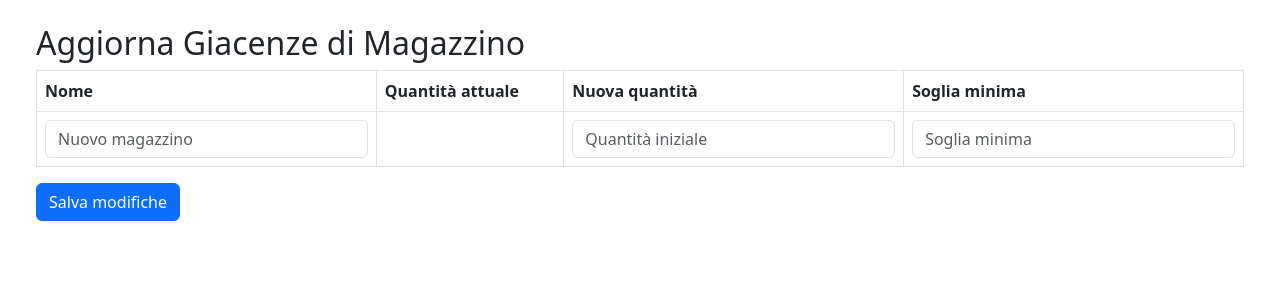
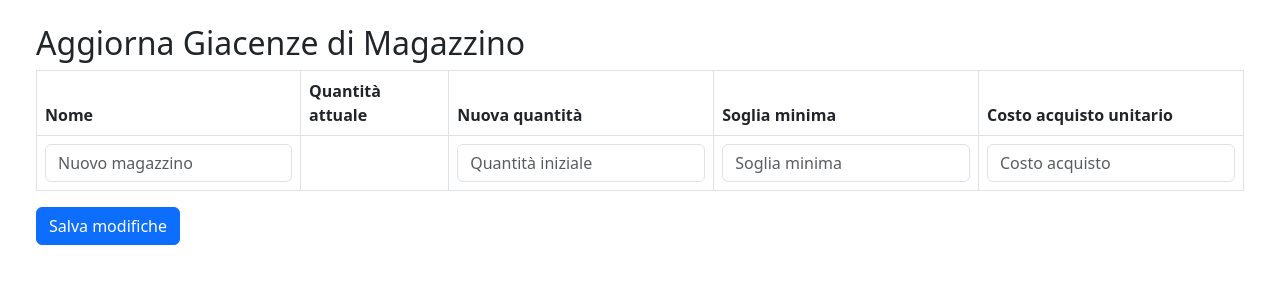
Before and after one commit to scinny91/bar, a Django app: page /magazzino/giacenze/ in a window 1280 px wide. Shown: the part 80-380 px from the top of the page. Run offline with Django 4.2, Linux system fonts and the light colour scheme; a user stored in the database is signed in; data that the repository does not hold is empty.

Commit message:
gestito il costo di acquisto sul magazzino

```diff
--- a/bar/prodotti/models.py
+++ b/bar/prodotti/models.py
@@ -10,14 +10,15 @@ class prodottoError(Exception):
     pass
 
 class MagazzinoManager(models.Manager):
-    def aggiorna_o_crea(self, nome, quantita, soglia_minima=0):
+    def aggiorna_o_crea(self, nome, quantita, soglia_minima=0, costo_acquisto=0):
         nome = nome.strip()
         if not nome:
             raise prodottoError("Il nome del magazzino non può essere vuoto.")
 
         try:
-            quantita = int(quantita)
+            quantita = float(quantita)
             soglia_minima = int(soglia_minima)
+            costo_acquisto = float(costo_acquisto)
         except (TypeError, ValueError):
             raise prodottoError("Quantità non valida.")
 
@@ -25,6 +26,7 @@ class MagazzinoManager(models.Manager):
 
         obj.quantita = quantita
         obj.soglia_minima = soglia_minima
+        obj.costo_acquisto = costo_acquisto
         obj.save()
 
         return obj, creato
@@ -32,6 +34,7 @@ class MagazzinoManager(models.Manager):
 class Magazzino(models.Model):
     nome = models.CharField(max_length=100, unique=True)
     quantita = models.DecimalField(max_digits=10, decimal_places=2, validators=[MinValueValidator(0)])
+    costo_acquisto = models.DecimalField(max_digits=6, decimal_places=2, default=0,verbose_name="Costo di acquisto")
     soglia_minima = models.DecimalField(max_digits=10, decimal_places=2, validators=[MinValueValidator(0)])
 
     objects = MagazzinoManager()
@@ -42,7 +45,7 @@ class Magazzino(models.Model):
 class Prodotto(models.Model):
     id = models.AutoField(primary_key=True)
     nome = models.CharField(max_length=100)
-    prezzo = models.DecimalField(max_digits=6, decimal_places=2)
+    prezzo = models.DecimalField(max_digits=6, decimal_places=2) #prezzo retail
     categoria = models.ForeignKey(
         'Categoria',
         on_delete=models.SET_NULL,  # se la sottocategoria viene cancellata, metto null
--- a/bar/prodotti/views.py
+++ b/bar/prodotti/views.py
@@ -45,13 +45,15 @@ def aggiorna_giacenze(request):
         for voce in magazzino:
             nuova_quantita = request.POST.get(f"qty_{voce.id}")
             soglia_minima = request.POST.get(f"soglia_minima_{voce.id}")
+            costo_acquisto = request.POST.get(f"costo_acquisto_{voce.id}")
 
 
             try:
-                if nuova_quantita != voce.quantita or soglia_minima != soglia_minima:
+                if nuova_quantita != voce.quantita or soglia_minima != voce.soglia_minima or costo_acquisto != voce.costo_acquisto:
                     modifiche = True
                     voce.quantita = nuova_quantita
                     voce.soglia_minima = soglia_minima
+                    voce.costo_acquisto = costo_acquisto
                     voce.save()
                     messages.success(request, f"{voce.nome} modificato con successo")
             except ValueError as e:
@@ -60,6 +62,7 @@ def aggiorna_giacenze(request):
             # gestisce eventuale nuova riga
             nuovo_nome = request.POST.get("new_nome", "").strip()
             nuova_qta = request.POST.get("new_quantita", "").strip()
+            costo_acquisto = request.POST.get("new_costo_acquisto", "").strip()
             soglia_minima = request.POST.get("new_soglia_minima", "").strip()
 
             if nuovo_nome and nuova_qta:
@@ -67,6 +70,7 @@ def aggiorna_giacenze(request):
                 nuovo_mag = Magazzino()
                 nuovo_mag.quantita = nuova_quantita
                 nuovo_mag.soglia_minima = soglia_minima
+                nuovo_mag.costo_acquisto = costo_acquisto
                 nuovo_mag.save()
                 messages.success(request, f"{voce.nome} creato con successo")
 
--- a/bar/templates/prodotti/magazzino_giacenze.html
+++ b/bar/templates/prodotti/magazzino_giacenze.html
@@ -12,6 +12,7 @@
                 <th>Quantità attuale</th>
                 <th>Nuova quantità</th>
                 <th>Soglia minima</th>
+                <th>Costo acquisto unitario</th>
             </tr>
         </thead>
         <tbody>
@@ -27,6 +28,9 @@
                 <td>
                   <input type="number" name="soglia_minima_{{ voce.id }}" value="{{ voce.soglia_minima }}" class="form-control" min="0">
                 </td>
+                <td>
+                  <input type="number" name="costo_acquisto_{{ voce.id }}" value="{{ voce.costo_acquisto }}" class="form-control" min="0" step="0.01">
+                </td>
               </tr>
             {% endfor %}
 
@@ -38,9 +42,11 @@
                 <td></td>
                 <td>
                     <input type="number" name="new_quantita" class="form-control" min="0" placeholder="Quantità iniziale" step="0.01">
+                <td>
+                    <input type="number" name="new_soglia_minima" class="form-control" min="0" placeholder="Soglia minima">
                 </td>
                 <td>
-                    <input type="number" name="new_soglia_minima" class="form-control" min="0" placeholder="Soglia minima">
+                    <input type="number" name="new_costo_acquisto" class="form-control" min="0" placeholder="Costo acquisto" step="0.01">
                 </td>
             </tr>
         </tbody>
```
Also changed, not shown: bar/migrations/0023_prodotto_costo_produzione.py (added), bar/migrations/0024_remove_prodotto_costo_produzione_and_more.py (added), bar/migrations/0025_remove_componentemagazzino_costo_produzione_and_more.py (added).
